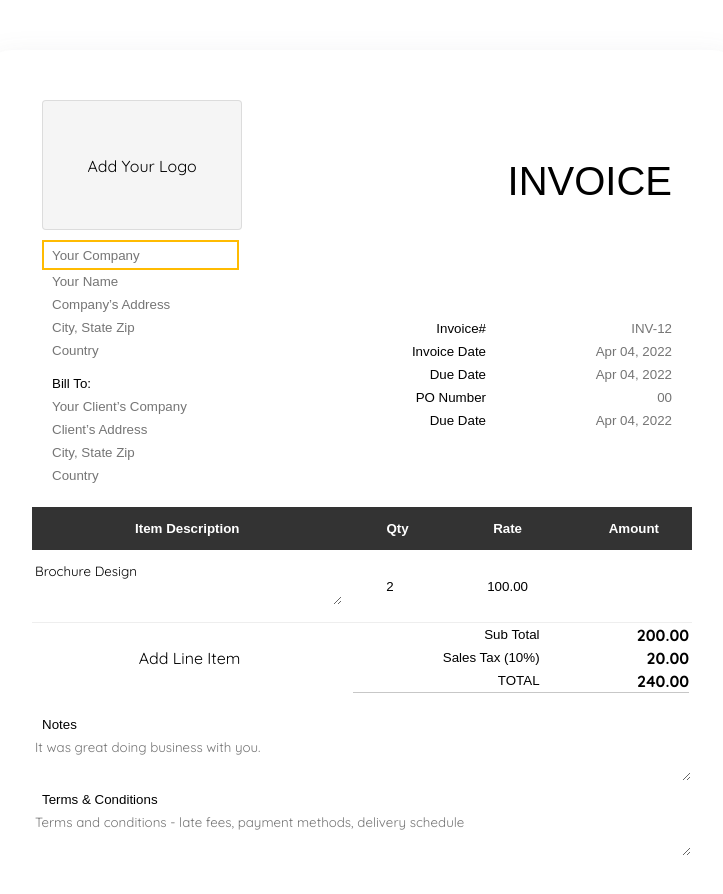
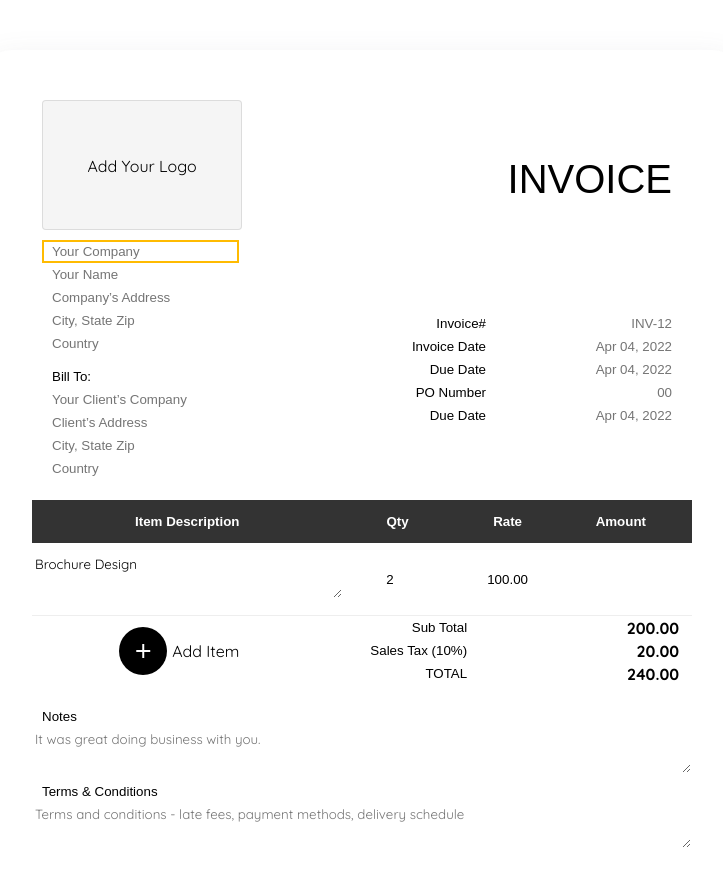
Before and after one commit to wwwbijay/ng-invoice-generator, an Angular app: page / in a window 1280 px wide. Shown: the top 894 px of the page, without its empty margins (88-811 px from the left). Built offline with nearby package versions, Linux system fonts and the light colour scheme.

Commit message:
styles for add new item

```diff
--- a/package.json
+++ b/package.json
@@ -18,6 +18,7 @@
     "@angular/platform-browser": "~13.1.0",
     "@angular/platform-browser-dynamic": "~13.1.0",
     "@angular/router": "~13.1.0",
+    "material-icons": "^1.10.8",
     "rxjs": "~7.4.0",
     "tslib": "^2.3.0",
     "zone.js": "~0.11.4"
--- a/src/app/invoice/invoice.component.html
+++ b/src/app/invoice/invoice.component.html
@@ -12,8 +12,8 @@
 
                 </div>
                 <div class="contact-from">
-                    <input type="text" id="address1" class="adr bld f20" style="height: 30px" tabindex="1"
-                        autofocus="focus" placeholder="Your Company">
+                    <input type="text" id="address1" class="adr bld f20" tabindex="1" autofocus="focus"
+                        placeholder="Your Company">
 
                     <input type="text" id="custName" class="adr" placeholder="Your Name">
 
@@ -47,7 +47,7 @@
                 <div class="vtop comp-addr-invoice added-placeholder">
                     <input class="c-name" type="text" value="INVOICE" id="title" name="title">
                 </div>
-                <table class="bill" style="table-layout: fixed" width="100%" cellspacing="0" cellpadding="0">
+                <table class="bill" width="100%" cellspacing="0" cellpadding="0">
                     <tbody>
                         <tr>
                             <td class="lft-txt added-placeholder" width="40%">
@@ -105,7 +105,7 @@
         </div>
         <!--.invoice-details END-->
         <div class="item-table">
-            <table class="column" style="table-layout: fixed" width="100%" cellspacing="0" cellpadding="0">
+            <table class="column" width="100%" cellspacing="0" cellpadding="0">
                 <thead>
                     <tr class="hd">
                         <th class="added-placeholder" width="48%">
@@ -121,9 +121,9 @@
 
 
                         <th width="18%">
-                            <input type="text" value="Amount" id="itemAmtLabel" style="text-align:right;" name="amount">
+                            <input type="text" value="Amount" id="itemAmtLabel" name="amount">
                         </th>
-                        <th style="border-bottom:none;background:none;border-top:none" class="dele-icon" width="2%">
+                        <th class="dele-icon" width="2%">
                             &nbsp;</th>
                     </tr>
                 </thead>
@@ -161,14 +161,17 @@
                     <tr>
                         <td id="add-new-item">
                             <div>
-                                <a title="Add Row"><span class="add">&nbsp;</span>Add Line Item</a>
+                                <a (click)="addLineItem()" class="icon_button" title="Add Row">
+                                    <span class="circle">
+                                        <span class="material-icons ">add</span>
+                                    </span>
+                                    <span class="text">Add Item</span>
+                                </a>
                             </div>
                         </td>
-                        <td id="total-section" colspan="3" style="border-right:none;">
-                            <table style="margin-left:10px;border-bottom:solid 1px #c7c7c7;" width="100%"
-                                cellspacing="0" cellpadding="0">
+                        <td id="total-section" colspan="3">
+                            <table width="100%" cellspacing="0" cellpadding="0">
                                 <tbody>
-
                                     <tr class="sav-amo text-right">
                                         <td class="bdr-non" width="40%">
                                             <input type="text" value="Sub Total" class="total-label" id="subTotalLabel"
--- a/src/app/invoice/invoice.component.ts
+++ b/src/app/invoice/invoice.component.ts
@@ -11,6 +11,9 @@ export class InvoiceComponent implements OnInit {
   companyLogo:any;
   companyLogoPath:any;
   countryList:any;
+
+
+
   constructor() { }
 
   ngOnInit(): void {
@@ -25,6 +28,10 @@ export class InvoiceComponent implements OnInit {
         this.companyLogoPath=event.target.result;
       }
     }
+  }
+
+  addLineItem(){
+
 
   }
 
--- a/src/styles.css
+++ b/src/styles.css
@@ -1,42 +1,52 @@
 /* You can add global styles to this file, and also import other style files */
-*, ::after, ::before {
+@import "material-icons/iconfont/material-icons.css";
+
+*,
+::after,
+::before {
   box-sizing: border-box;
 }
-body{
+body {
   margin: 0;
   padding: 0;
-    font-family: 'Quicksand', sans-serif;
+  font-family: "Quicksand", sans-serif;
 }
-.container{
+.container {
   width: 1140px;
   margin: 0 auto;
+}
+a {
+  cursor: pointer;
 }
 /*************************************
 Generic Styles
 *************************************/
-.text-right{
+.text-right {
   text-align: right;
 }
-.bld{
+.bld {
   font-weight: bold;
+}
+table {
+  table-layout: fixed;
 }
 /*************************************
 Grid Styles
 *************************************/
-.row{
+.row {
   display: flex;
 }
-.col-6{
+.col-6 {
   width: 50%;
   padding: 0 10px;
 }
-.col-8{
+.col-8 {
   -webkit-box-flex: 0;
   -ms-flex: 0 0 66.666667%;
   flex: 0 0 66.666667%;
   max-width: 66.666667%;
 }
-.col-4{
+.col-4 {
   max-width: 33.333333%;
   padding: 0 10px;
   flex: 0 0 33.333333%;
@@ -46,7 +56,7 @@ Grid Styles
 Form Styles
 *************************************/
 input[type="text"],
-input[type="number"]{
+input[type="number"] {
   background: transparent;
   box-shadow: inherit;
   padding: 2px 8px;
@@ -56,7 +66,7 @@ input[type="number"]{
   color: inherit;
   font-weight: inherit;
 }
-textarea{
+textarea {
   overflow: hidden;
   overflow-wrap: break-word;
   resize: horizontal;
@@ -78,3 +88,48 @@ textarea:hover {
   border: 2px solid rgb(255, 187, 1);
   outline: none;
 }
+
+/*************************************
+Icon Button Styles
+*************************************/
+
+.icon_button {
+  display: inline-block;
+  padding-left: 3rem;
+  position: relative;
+  padding-right: 1rem;
+}
+.icon_button .circle {
+  transition: all 0.2s cubic-bezier(0.65, 0, 0.076, 1);
+  position: absolute;
+  display: inline-block;
+  margin: 0;
+  width: 3rem;
+  height: 3rem;
+  background: #000;
+  border-radius: 1.625rem;
+  color: #fff;
+  left: 0;
+  top: 0;
+}
+.icon_button span {
+  display: inline-block;
+  line-height: 3rem;
+}
+.icon_button span.text {
+  margin-left: 5px;
+  position: relative;
+  z-index: 10;
+}
+
+.icon_button:hover .circle {
+  width: 100%;
+}
+.icon_button:hover span {
+  color: #fff;
+}
+.icon_button:hover .circle .material-icons {
+  left: 12px;
+  float: left;
+  position: relative;
+}
```
Also changed, not shown: src/app/invoice/invoice.component.css (line endings or trailing spaces), 1 other file (tests, documents, lock files or other folders). Lines whose indentation alone changed are shown as unchanged.
